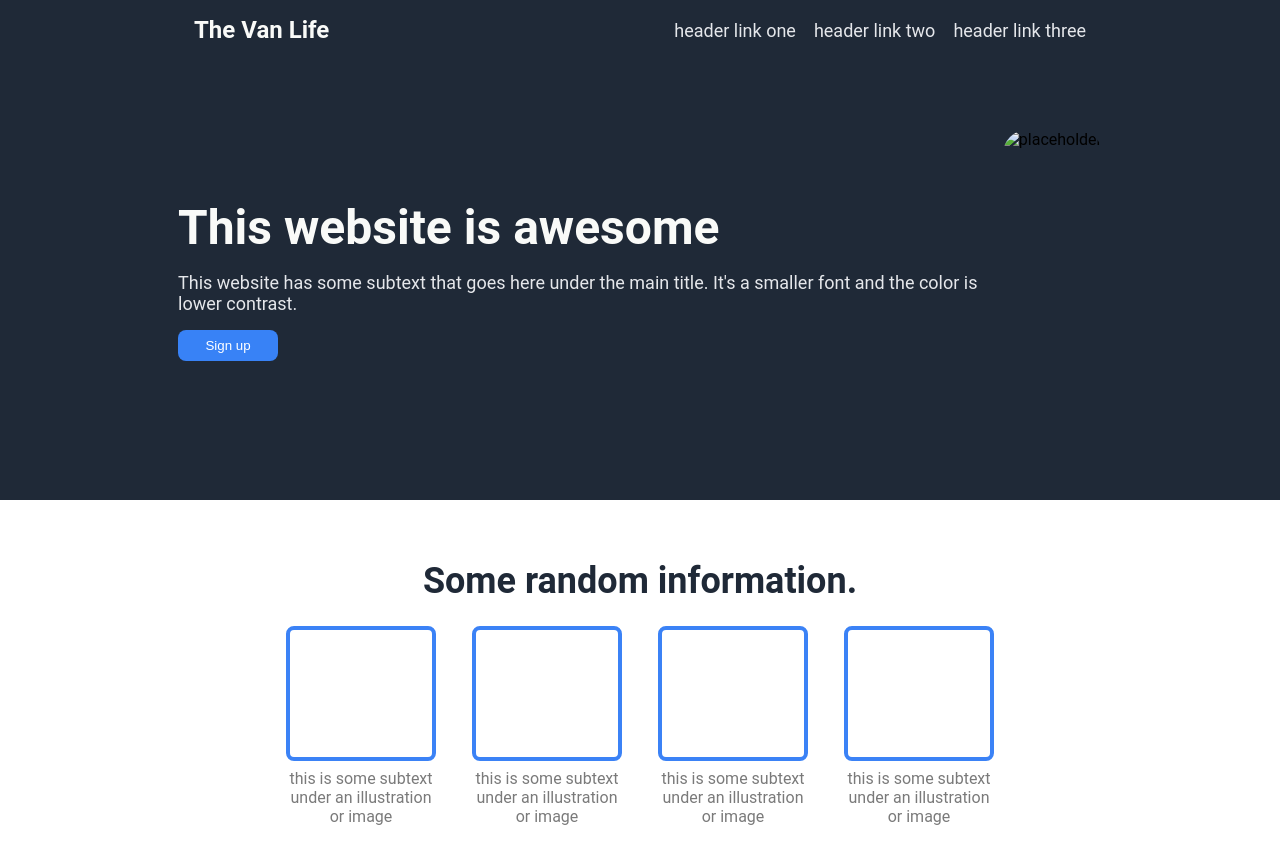
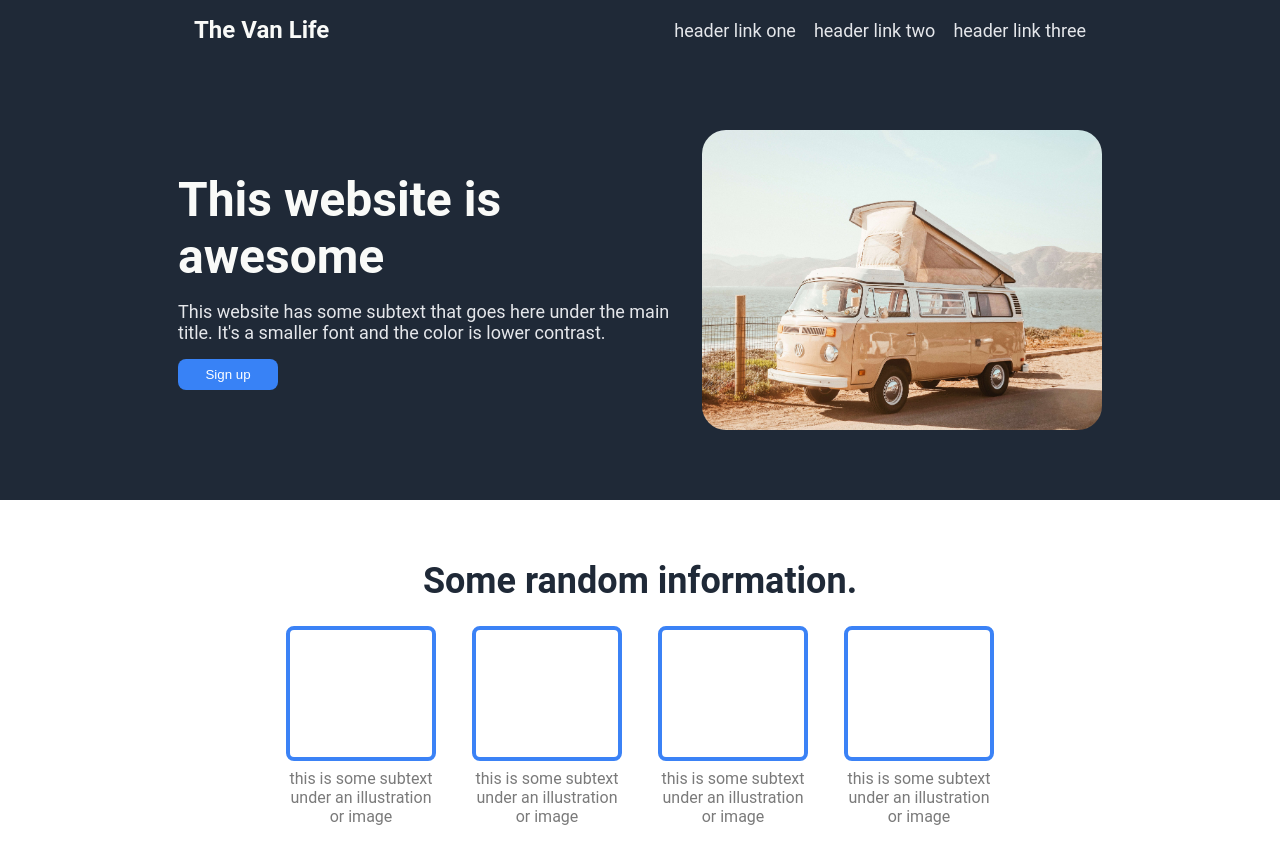
Before and after one commit to tmprk/odin-landing-page, a plain HTML site: page index.html in a window 1280 px wide. Shown: the top 853 px of the page. Drawn offline with Linux system fonts and the light colour scheme; the site is published under a folder, as on GitHub Pages, so addresses that start at the root find nothing.

Commit message:
changed img path

```diff
--- a/index.html
+++ b/index.html
@@ -31,7 +31,7 @@
                     </div>
                     <button class="sign-up">Sign up</button>
                 </div>
-                <img src="/img/caleb-george-iVXfOilGYHA-unsplash.jpg" alt="placeholder">
+                <img src="images/caleb-george-iVXfOilGYHA-unsplash.jpg" alt="placeholder">
             </div>
         </div>
 
```
Also changed, not shown: images/caleb-george-iVXfOilGYHA-unsplash.jpg (renamed from img/caleb-george-iVXfOilGYHA-unsplash.jpg), 2 other files.
